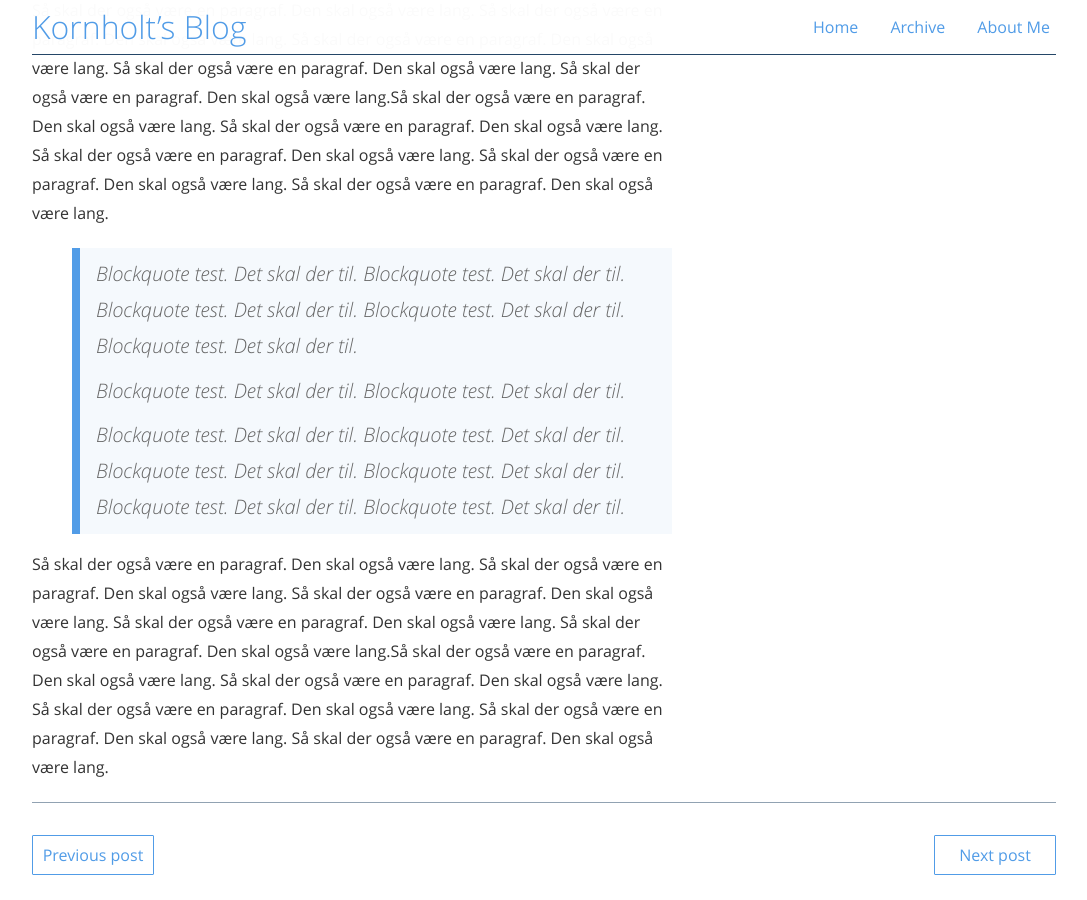
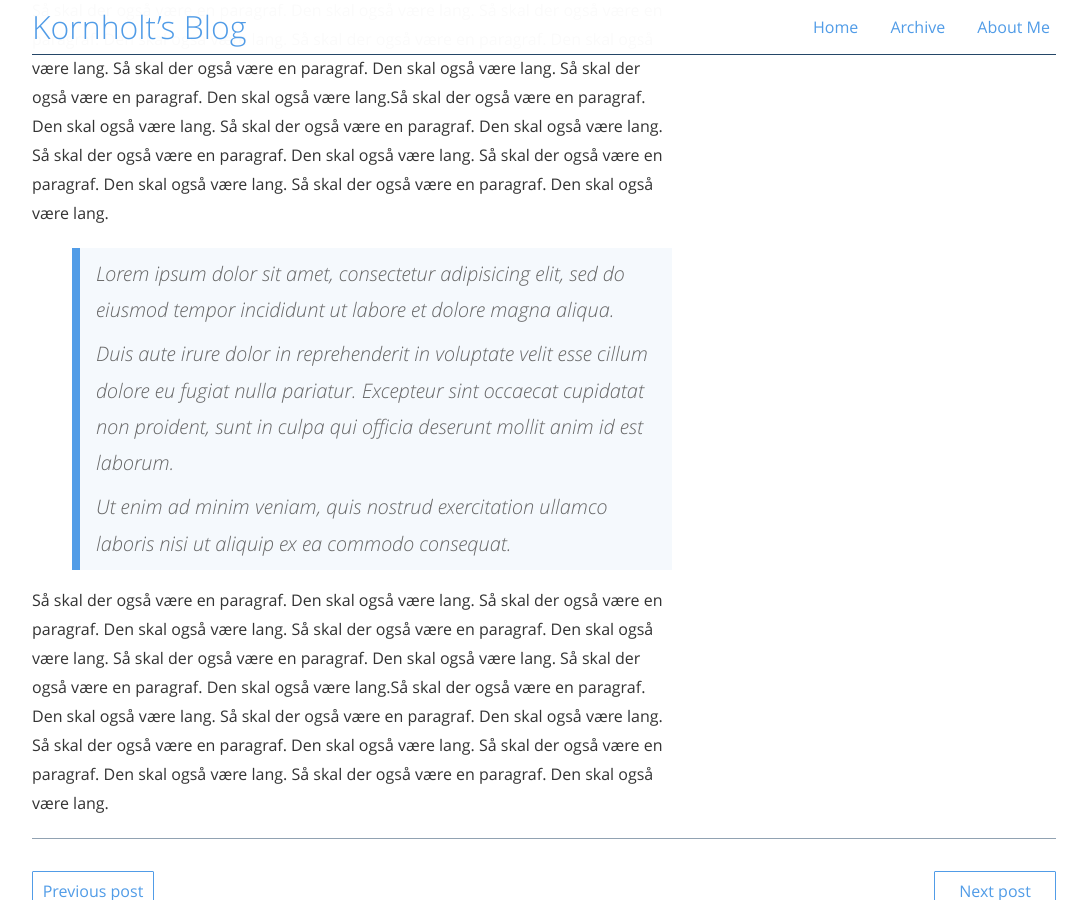
Before and after one commit to jokorn/jokorn.github.io, a Jekyll site: the page built from _posts/2014-10-05-webpage.md, in a window 1280 px wide and 900 px high, scrolled down 2780 px. Shown: the whole window, without its empty margins (96-1183 px from the left). Built offline with Jekyll 4.4.1, drawn with Linux system fonts in a browser that asks for light colours.

Commit message:
lorem in webpage post

```diff
--- a/_posts/2014-10-05-webpage.md
+++ b/_posts/2014-10-05-webpage.md
@@ -47,13 +47,16 @@
 Så skal der også være en paragraf. Den skal også være lang. Så skal der også være en paragraf. Den skal også være lang. Så skal der også være en paragraf. Den skal også være lang. Så skal der også være en paragraf. Den skal også være lang. Så skal der også være en paragraf. Den skal også være lang.Så skal der også være en paragraf. Den skal også være lang. Så skal der også være en paragraf. Den skal også være lang. Så skal der også være en paragraf. Den skal også være lang. Så skal der også være en paragraf. Den skal også være lang. Så skal der også være en paragraf. Den skal også være lang.
 
 
-> Blockquote test. Det skal der til. Blockquote test. Det skal der til. Blockquote test. Det skal der til. Blockquote test. Det skal der til. Blockquote test. Det skal der til.
+> Lorem ipsum dolor sit amet, consectetur adipisicing elit, sed do eiusmod
+tempor incididunt ut labore et dolore magna aliqua.
 >
-> Blockquote test. Det skal der til.
-> Blockquote test. Det skal der til.
+> Duis aute irure dolor in reprehenderit in voluptate velit esse
+cillum dolore eu fugiat nulla pariatur. Excepteur sint occaecat cupidatat non
+proident, sunt in culpa qui officia deserunt mollit anim id est laborum.
 >
-> Blockquote test. Det skal der til.
-> Blockquote test. Det skal der til. Blockquote test. Det skal der til. Blockquote test. Det skal der til. Blockquote test. Det skal der til. Blockquote test. Det skal der til.
+> Ut enim ad minim veniam,
+quis nostrud exercitation ullamco laboris nisi ut aliquip ex ea commodo
+consequat.
 
 
 Så skal der også være en paragraf. Den skal også være lang. Så skal der også være en paragraf. Den skal også være lang. Så skal der også være en paragraf. Den skal også være lang. Så skal der også være en paragraf. Den skal også være lang. Så skal der også være en paragraf. Den skal også være lang.Så skal der også være en paragraf. Den skal også være lang. Så skal der også være en paragraf. Den skal også være lang. Så skal der også være en paragraf. Den skal også være lang. Så skal der også være en paragraf. Den skal også være lang. Så skal der også være en paragraf. Den skal også være lang.
```
